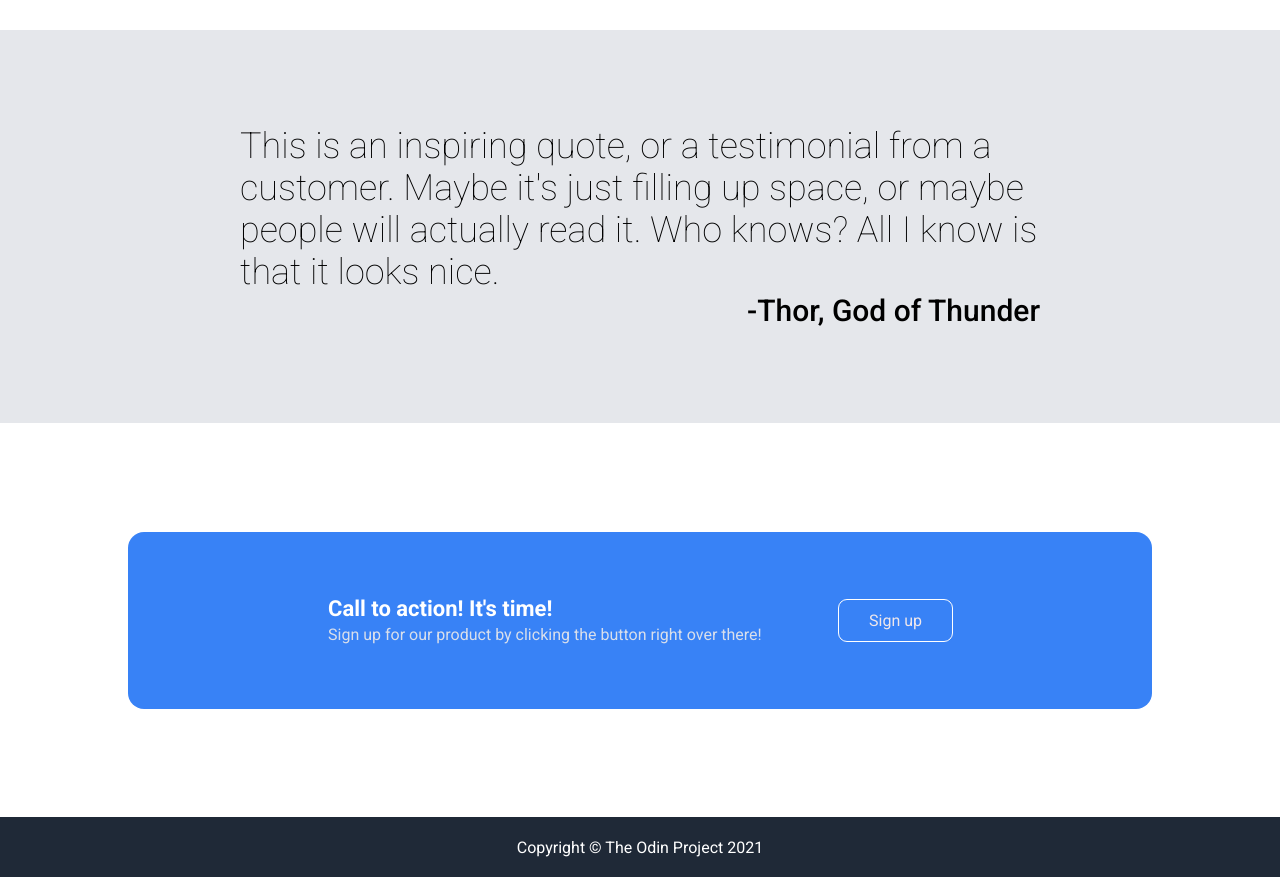
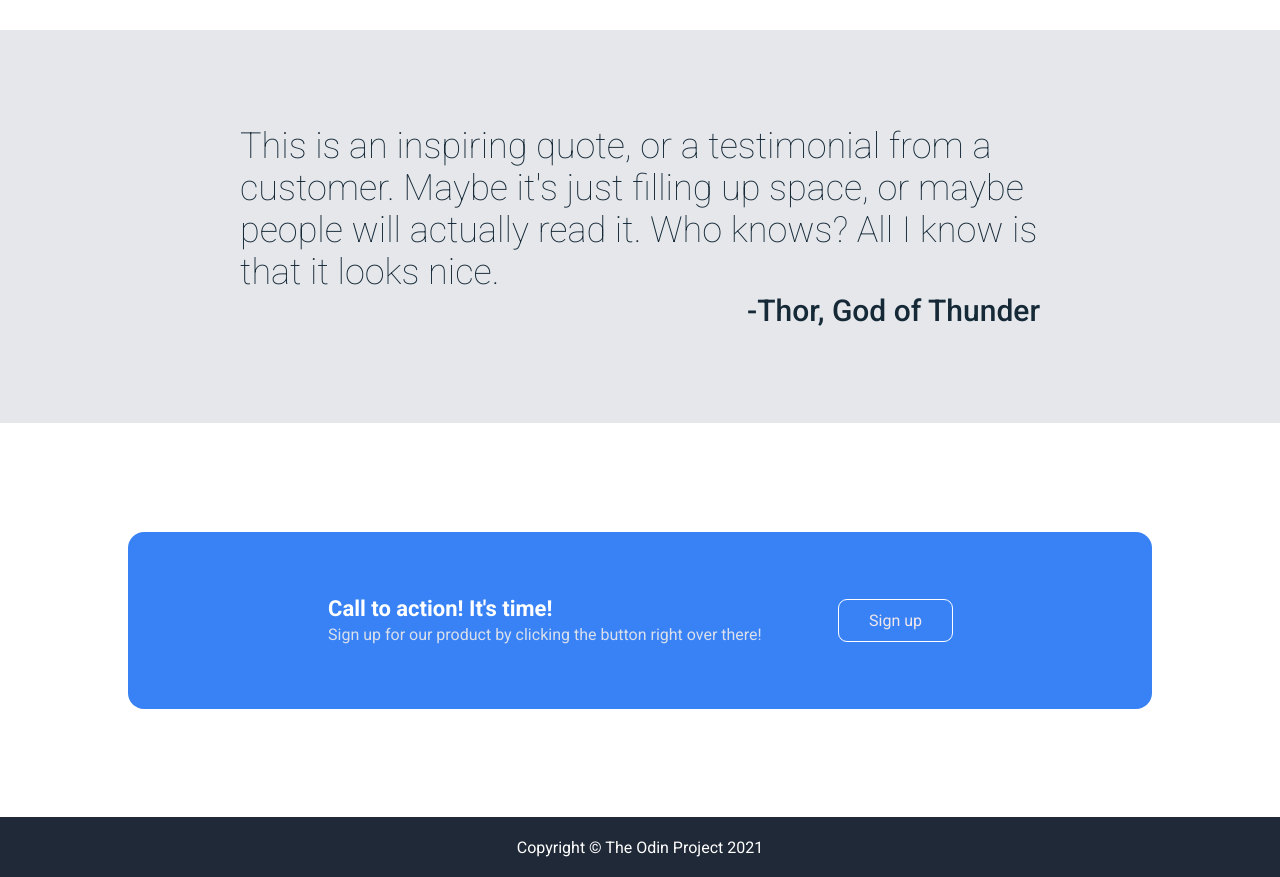
Before and after one commit to desertkitten/practice_html, a plain HTML site: page index.html in a window 1280 px wide. Shown: the part 1140-2017 px from the top of the page. Drawn offline with Linux system fonts and the light colour scheme.

Commit message:
Update styles.css

```diff
--- a/styles.css
+++ b/styles.css
@@ -149,6 +149,7 @@ img {
 .quote-txt {
     display: flex;
     flex-wrap: wrap;
+    color: #152937;
     font-weight: lighter;
     font-size: 36px;
     width: 800px;
@@ -157,6 +158,7 @@ img {
 .quote-source {
     width: 800px;
     text-align: end;
+    color: #152937;
     font-weight: 500;
     font-size: 30px;
 }
```
